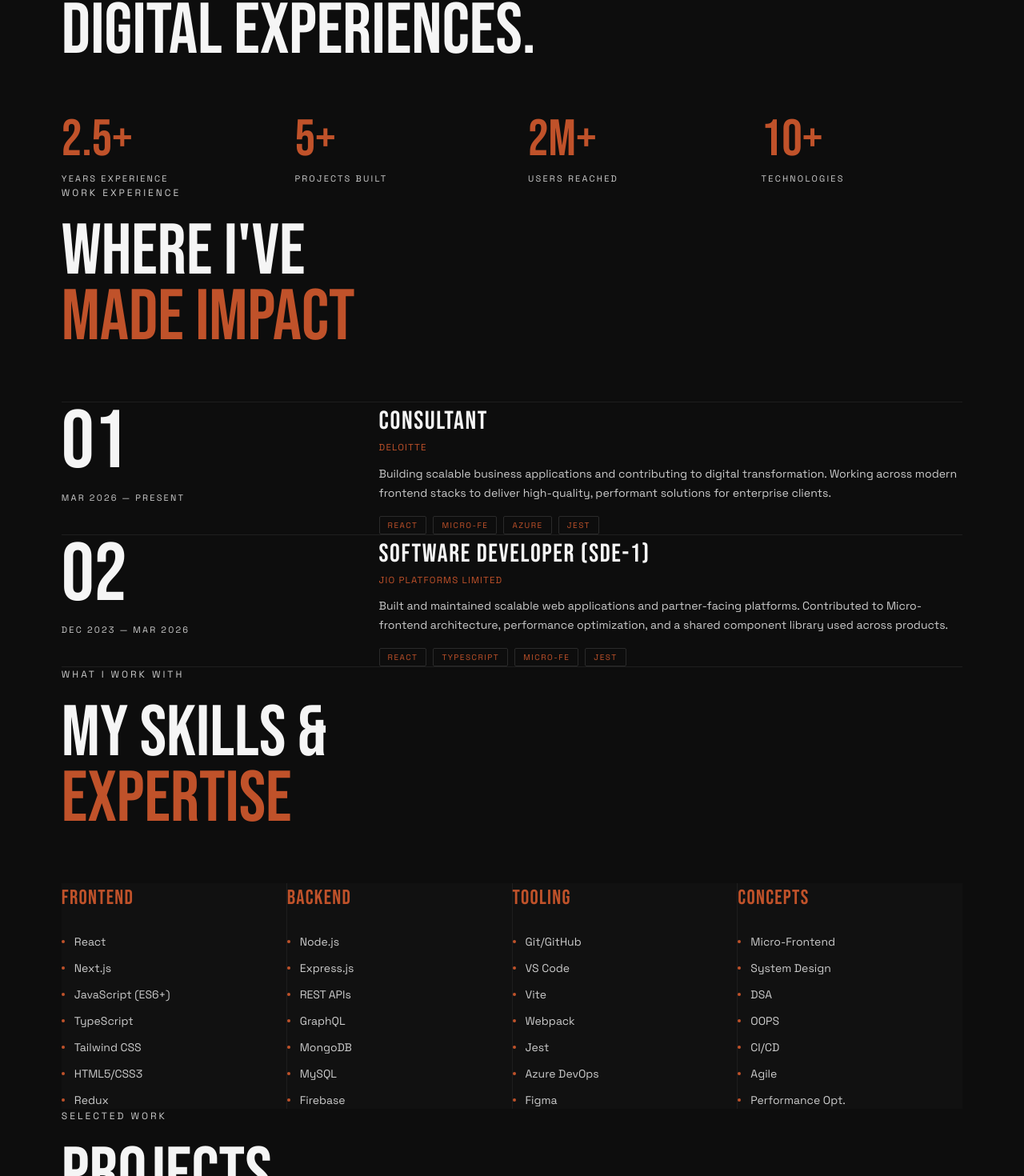
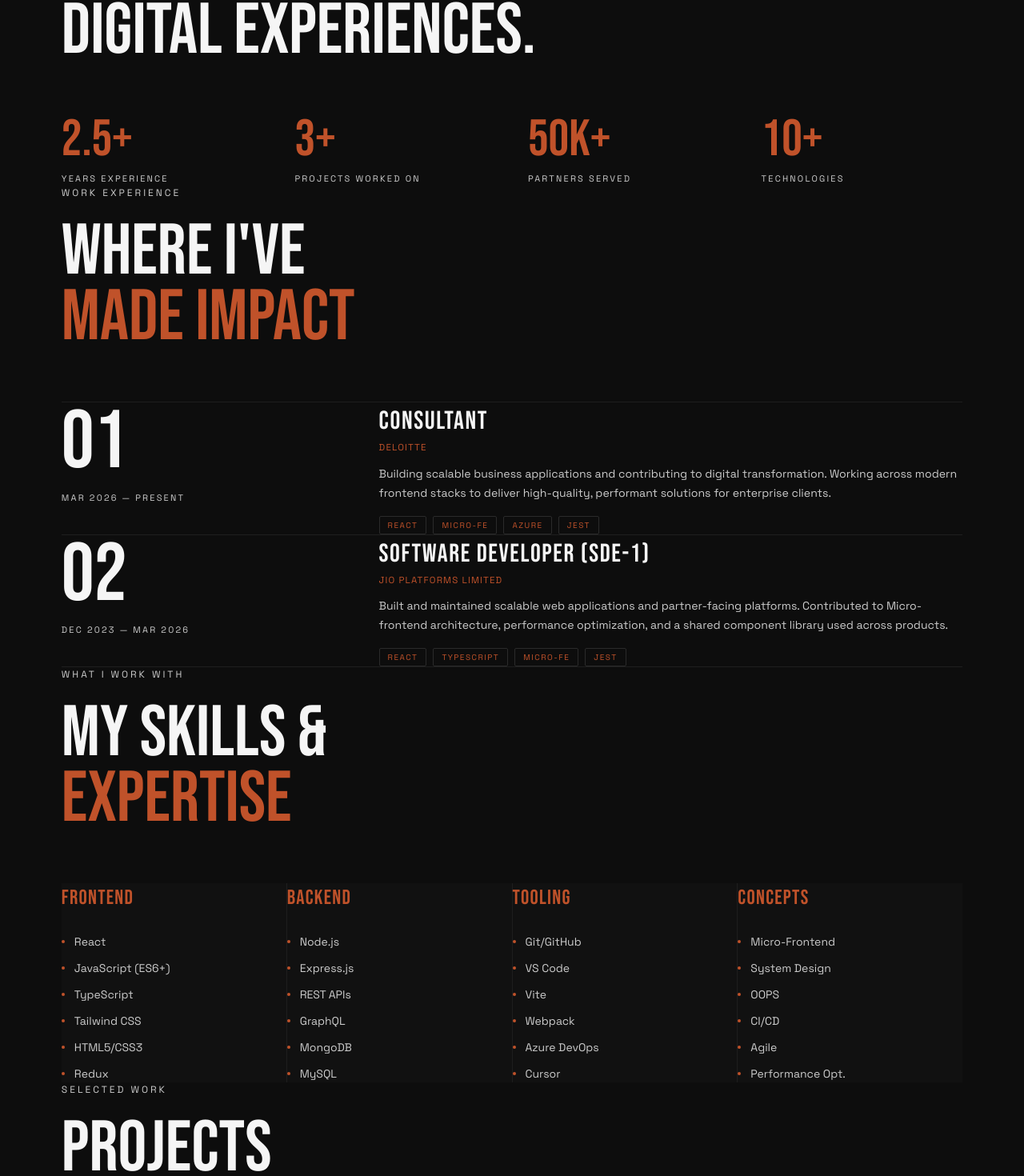
Before and after one commit to div-up/newPortfolio, a React (Vite) app: page / in a window 1280 px wide. Shown: the part 1328-2798 px from the top of the page at 80% size. Built offline with nearby package versions, Linux system fonts and the light colour scheme.

Commit message:
feat: add emailjs integration for contact form and update skillsets

```diff
--- a/package.json
+++ b/package.json
@@ -10,6 +10,7 @@
     "preview": "vite preview"
   },
   "dependencies": {
+    "@emailjs/browser": "^4.4.1",
     "@tailwindcss/vite": "^4.2.1",
     "framer-motion": "^12.35.0",
     "lucide-react": "^0.577.0",
--- a/src/sections/About.jsx
+++ b/src/sections/About.jsx
@@ -21,7 +21,7 @@ function MagText({ children, color = 'var(--text)' }) {
   );
 }
 
-const STATS = [['2.5+','YEARS EXPERIENCE'],['5+','PROJECTS BUILT'],['2M+','USERS REACHED'],['10+','TECHNOLOGIES']];
+const STATS = [['2.5+','YEARS EXPERIENCE'],['3+','PROJECTS WORKED ON'],['50K+','PARTNERS SERVED'],['10+','TECHNOLOGIES']];
 
 export default function About() {
   const ref = useRef(null);
--- a/src/sections/Contact.jsx
+++ b/src/sections/Contact.jsx
@@ -1,4 +1,5 @@
 import { useRef, useState } from 'react';
+import emailjs from "@emailjs/browser";
 import { motion, useInView } from 'framer-motion';
 
 const PX = 'clamp(24px,6vw,96px)';
@@ -7,9 +8,27 @@ export default function Contact() {
   const ref = useRef(null);
   const inView = useInView(ref, { once: true, amount: 0.1 });
   const [form, setForm] = useState({ name: '', email: '', message: '' });
-  const [sent, setSent] = useState(false);
+  const [isSubmitting, setIsSubmitting] = useState(false);
+  const [submitStatus, setSubmitStatus] = useState(null);
 
-  const handleSubmit = (e) => { e.preventDefault(); setSent(true); };
+  const handleSubmit = (e) => {
+    emailjs.sendForm(
+      "service_3ht09wb",
+      "template_cuy0a9e",
+      e.target,
+      "eWmklf22qweZEz2Zc"
+    );
+    e.preventDefault();
+    setIsSubmitting(true);
+
+    setTimeout(() => {
+      setIsSubmitting(false);
+      setSubmitStatus("success");
+      setForm({ name: "", email: "", message: "" });
+
+      setTimeout(() => setSubmitStatus(null), 5000);
+    }, 1500);
+  };
   const inputStyle = { fontFamily:'Space Grotesk,sans-serif', fontSize:'clamp(13px,1.1vw,15px)', color:'var(--text)', background:'transparent', border:'none', borderBottom:'1px solid var(--card-border)', padding:'12px 0', outline:'none', width:'100%', transition:'border-color 0.3s' };
 
   return (
@@ -41,9 +60,7 @@ export default function Contact() {
         </motion.div>
         <motion.form onSubmit={handleSubmit} initial={{opacity:0,y:30}} animate={inView?{opacity:1,y:0}:{}} transition={{duration:0.6,delay:0.3}}
           className="flex flex-col gap-8">
-          {sent ? (
-            <p style={{fontFamily:'Space Grotesk,sans-serif',color:'var(--accent)',fontSize:'clamp(14px,1.2vw,16px)',letterSpacing:'0.1em'}}>MESSAGE SENT. I'LL BE IN TOUCH SOON.</p>
-          ) : (
+
             <>
               <div>
                 <input style={inputStyle} placeholder="Your Name" value={form.name} required
@@ -69,7 +86,7 @@ export default function Contact() {
                 onMouseLeave={e=>{e.currentTarget.style.background='transparent';e.currentTarget.style.borderColor='var(--card-border)';e.currentTarget.style.color='var(--text)';}}
               >SEND MESSAGE</button>
             </>
-          )}
+
         </motion.form>
       </div>
       <motion.div initial={{opacity:0}} animate={inView?{opacity:1}:{}} transition={{duration:0.6,delay:0.5}}
--- a/src/sections/Skills.jsx
+++ b/src/sections/Skills.jsx
@@ -3,11 +3,11 @@ import { motion, useInView } from 'framer-motion';
 
 const PX = 'clamp(24px,6vw,96px)';
 
-const CATS = [
-  { name: 'FRONTEND', skills: ['React','Next.js','JavaScript (ES6+)','TypeScript','Tailwind CSS','HTML5/CSS3','Redux'] },
-  { name: 'BACKEND', skills: ['Node.js','Express.js','REST APIs','GraphQL','MongoDB','MySQL','Firebase'] },
-  { name: 'TOOLING', skills: ['Git/GitHub','VS Code','Vite','Webpack','Jest','Azure DevOps','Figma'] },
-  { name: 'CONCEPTS', skills: ['Micro-Frontend','System Design','DSA','OOPS','CI/CD','Agile','Performance Opt.'] },
+const SKILLSETS = [
+  { name: 'FRONTEND', skills: ['React','JavaScript (ES6+)','TypeScript','Tailwind CSS','HTML5/CSS3','Redux'] },
+  { name: 'BACKEND', skills: ['Node.js','Express.js','REST APIs','GraphQL','MongoDB','MySQL'] },
+  { name: 'TOOLING', skills: ['Git/GitHub','VS Code','Vite','Webpack','Azure DevOps','Cursor'] },
+  { name: 'CONCEPTS', skills: ['Micro-Frontend','System Design','OOPS','CI/CD','Agile','Performance Opt.'] },
 ];
 
 export default function Skills() {
@@ -25,7 +25,7 @@ export default function Skills() {
         <span style={{ color: 'var(--accent)' }}>EXPERTISE</span>
       </motion.div>
       <div className="grid grid-cols-1 md:grid-cols-2 lg:grid-cols-4 gap-px" style={{ background: 'var(--section-border)' }}>
-        {CATS.map((cat, i) => (
+        {SKILLSETS.map((cat, i) => (
           <motion.div key={cat.name}
             initial={{ opacity: 0, y: 40 }} animate={inView ? { opacity: 1, y: 0 } : {}} transition={{ duration: 0.6, delay: 0.2 + i * 0.1 }}
             className="bg-[var(--card-bg)] p-10 group hover:bg-[var(--section-bg)] transition-colors">
```
Also changed, not shown: 1 other file (tests, documents, lock files or other folders).
